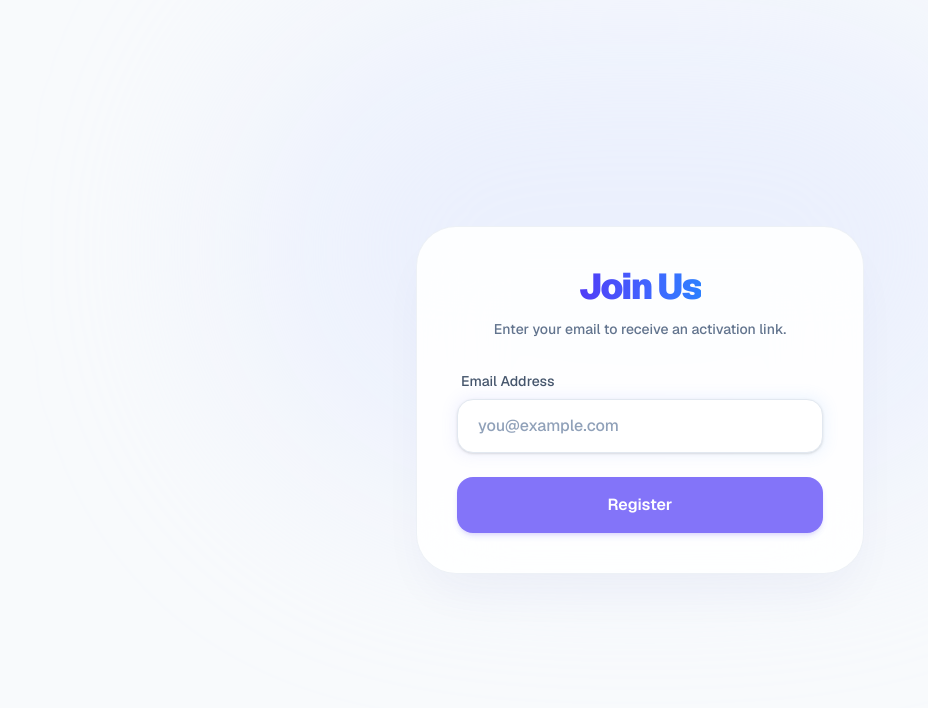
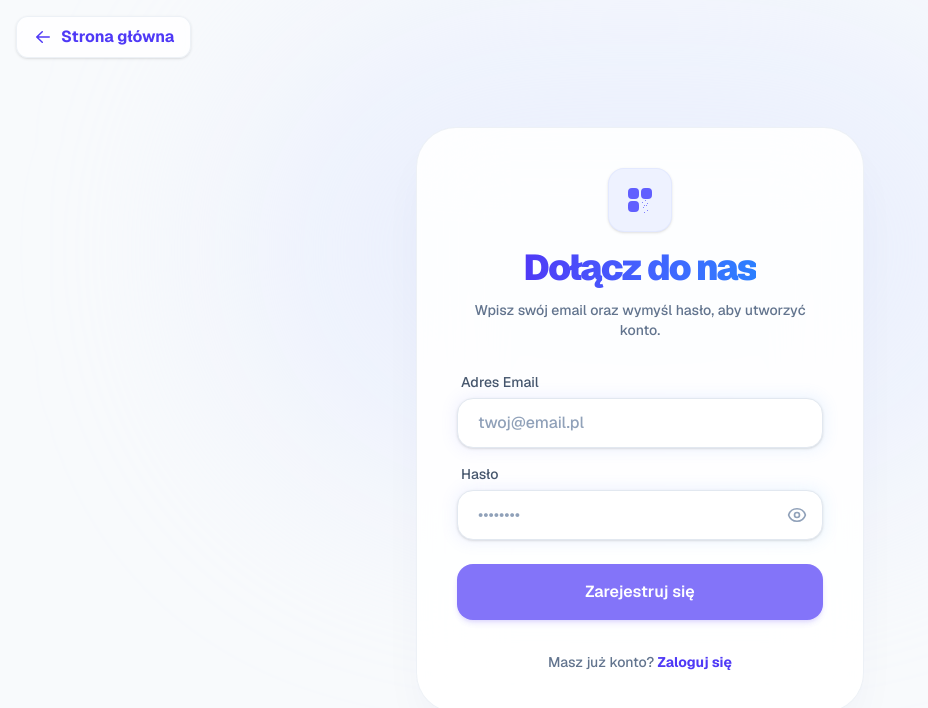
Before and after one commit to loszekai/placmitu, a Next.js app: page /rejestracja in a window 1280 px wide. Shown: the top 708 px of the page, without its empty margins (0-928 px from the left). Built offline with nearby package versions, Linux system fonts and the light colour scheme.

Commit message:
Add password for registration page

```diff
--- a/ai/coding-standards.md
+++ b/ai/coding-standards.md
@@ -16,3 +16,7 @@ When you need to call a CLI command, first change to the project directory, then
 
 ## UI
 Use light theme.
+
+
+## Language
+Use Polish language for every text in the UI.
--- a/app/rejestracja/page.tsx
+++ b/app/rejestracja/page.tsx
@@ -1,15 +1,24 @@
 "use client";
 
 import { useState } from "react";
+import Link from "next/link";
 
 export default function RegisterPage() {
   const [email, setEmail] = useState("");
+  const [password, setPassword] = useState("");
+  const [showPassword, setShowPassword] = useState(false);
   const [status, setStatus] = useState<"idle" | "loading" | "success" | "error">("idle");
   const [errorMessage, setErrorMessage] = useState("");
 
   const handleSubmit = async (e: React.FormEvent) => {
     e.preventDefault();
-    if (!email) return;
+    if (!email || !password) return;
+
+    if (password.length < 8) {
+      setErrorMessage("Hasło musi mieć co najmniej 8 znaków.");
+      setStatus("error");
+      return;
+    }
 
     setStatus("loading");
     setErrorMessage("");
@@ -18,12 +27,12 @@ export default function RegisterPage() {
       const res = await fetch("/api/register", {
         method: "POST",
         headers: { "Content-Type": "application/json" },
-        body: JSON.stringify({ email }),
+        body: JSON.stringify({ email, password }),
       });
 
       if (!res.ok) {
         const errorData = await res.json().catch(() => null);
-        throw new Error(errorData?.message || errorData?.error || "Registration failed. Please try again.");
+        throw new Error(errorData?.message || errorData?.error || "Rejestracja się nie powiodła. Spróbuj ponownie.");
       }
 
       setStatus("success");
@@ -38,35 +47,54 @@ export default function RegisterPage() {
     <div className="min-h-screen bg-slate-50 text-slate-800 font-sans flex flex-col items-center justify-center p-4 selection:bg-indigo-500/30 relative overflow-hidden">
       <div className="absolute top-0 left-1/2 -translate-x-1/2 w-[800px] h-[500px] bg-indigo-100/50 blur-[100px] rounded-full pointer-events-none"></div>
 
-      <main className="w-full max-w-md mx-auto flex flex-col gap-8 relative z-10 p-8 sm:p-10 bg-white/90 backdrop-blur-2xl border border-slate-200/60 rounded-[2.5rem] shadow-2xl shadow-indigo-900/5">
-        <div className="text-center space-y-3">
+      <header className="absolute top-0 left-0 w-full p-4 z-20 flex justify-between max-w-7xl mx-auto right-0">
+        <Link href="/" className="text-indigo-600 font-bold flex items-center gap-2 hover:text-indigo-700 transition-colors bg-white/80 backdrop-blur-sm px-4 py-2 rounded-xl border border-slate-200/60 shadow-sm hover:shadow-md hover:-translate-y-0.5">
+          <svg xmlns="http://www.w3.org/2000/svg" viewBox="0 0 20 20" fill="currentColor" className="w-5 h-5">
+            <path fillRule="evenodd" d="M17 10a.75.75 0 0 1-.75.75H5.612l4.158 3.96a.75.75 0 1 1-1.04 1.08l-5.5-5.25a.75.75 0 0 1 0-1.08l5.5-5.25a.75.75 0 1 1 1.04 1.08L5.612 9.25H16.25A.75.75 0 0 1 17 10Z" clipRule="evenodd" />
+          </svg>
+          Strona główna
+        </Link>
+      </header>
+
+      <main className="w-full max-w-md mx-auto flex flex-col gap-6 relative z-10 p-8 sm:p-10 bg-white/90 backdrop-blur-2xl border border-slate-200/60 rounded-[2.5rem] shadow-2xl shadow-indigo-900/5 mt-10">
+        <div className="text-center space-y-3 mb-2">
+          <div className="mx-auto w-16 h-16 bg-indigo-50 rounded-2xl flex items-center justify-center border border-indigo-100/80 shadow-sm mb-4">
+            <svg xmlns="http://www.w3.org/2000/svg" viewBox="0 0 24 24" fill="currentColor" className="w-8 h-8 text-indigo-500">
+              <path d="M6 3a3 3 0 0 0-3 3v2.25a3 3 0 0 0 3 3h2.25a3 3 0 0 0 3-3V6a3 3 0 0 0-3-3H6ZM15.75 3a3 3 0 0 0-3 3v2.25a3 3 0 0 0 3 3H18a3 3 0 0 0 3-3V6a3 3 0 0 0-3-3h-2.25ZM6 12.75a3 3 0 0 0-3 3V18a3 3 0 0 0 3 3h2.25a3 3 0 0 0 3-3v-2.25a3 3 0 0 0-3-3H6ZM17.625 15a.375.375 0 1 0 0-.75.375.375 0 0 0 0 .75Zm-1.875 1.125a.375.375 0 1 1-.75 0 .375.375 0 0 1 .75 0Zm.375-3.375a.375.375 0 1 0 0-.75.375.375 0 0 0 0 .75Zm-1.875 1.125a.375.375 0 1 1-.75 0 .375.375 0 0 1 .75 0Zm2.625 2.625a.375.375 0 1 0 0-.75.375.375 0 0 0 0 .75Zm-1.875 1.125a.375.375 0 1 1-.75 0 .375.375 0 0 1 .75 0Zm2.625 2.625a.375.375 0 1 0 0-.75.375.375 0 0 0 0 .75Zm-1.875 1.125a.375.375 0 1 1-.75 0 .375.375 0 0 1 .75 0Z" />
+            </svg>
+          </div>
           <h1 className="text-4xl font-black tracking-tighter">
             <span className="bg-clip-text text-transparent bg-gradient-to-r from-indigo-600 to-blue-500">
-              Join Us
+              Dołącz do nas
             </span>
           </h1>
           <p className="text-slate-500 text-sm font-medium">
-            Enter your email to receive an activation link.
+            Wpisz swój email oraz wymyśl hasło, aby utworzyć konto.
           </p>
         </div>
 
         {status === "success" ? (
-          <div className="p-6 bg-emerald-50/80 border border-emerald-100 rounded-2xl text-center space-y-3 animate-in zoom-in duration-500 shadow-sm">
+          <div className="p-6 bg-emerald-50/80 border border-emerald-100 rounded-2xl text-center space-y-3 animate-in zoom-in duration-500 shadow-sm mt-2">
             <div className="mx-auto w-16 h-16 bg-emerald-100/50 rounded-full flex items-center justify-center border border-emerald-200/50">
               <svg xmlns="http://www.w3.org/2000/svg" className="w-8 h-8 text-emerald-600" fill="none" viewBox="0 0 24 24" stroke="currentColor" strokeWidth={2}>
                 <path strokeLinecap="round" strokeLinejoin="round" d="M9 12l2 2 4-4m6 2a9 9 0 11-18 0 9 9 0 0118 0z" />
               </svg>
             </div>
             <div>
-              <h3 className="font-semibold text-lg text-emerald-800">Check Your Inbox</h3>
-              <p className="text-sm text-emerald-600 mt-1">We've sent an activation link to your email address.</p>
+              <h3 className="font-semibold text-lg text-emerald-800">Sprawdź swoją skrzynkę!</h3>
+              <p className="text-sm text-emerald-600 mt-1">Wysłaliśmy link aktywacyjny na podany adres email.</p>
+            </div>
+            <div className="pt-4">
+              <Link href="/" className="block w-full text-emerald-700 bg-emerald-100/50 hover:bg-emerald-100 font-bold py-3 text-sm rounded-xl transition-colors shadow-sm">
+                Wróć na stronę główną
+              </Link>
             </div>
           </div>
         ) : (
-          <form onSubmit={handleSubmit} className="space-y-6">
-            <div className="space-y-2">
+          <form onSubmit={handleSubmit} className="space-y-4">
+            <div className="space-y-1.5">
               <label htmlFor="email" className="block text-sm font-medium text-slate-600 ml-1">
-                Email Address
+                Adres Email
               </label>
               <div className="relative group">
                 <div className="absolute -inset-0.5 bg-gradient-to-r from-indigo-400 to-blue-400 rounded-2xl blur opacity-10 group-hover:opacity-30 transition duration-500"></div>
@@ -76,9 +104,44 @@ export default function RegisterPage() {
                   required
                   value={email}
                   onChange={(e) => setEmail(e.target.value)}
-                  placeholder="you@example.com"
-                  className="relative w-full bg-white border border-slate-200 rounded-2xl px-5 py-3.5 text-slate-800 placeholder-slate-400 focus:outline-none focus:border-indigo-400 focus:ring-4 focus:ring-indigo-500/10 transition-all font-medium shadow-sm"
+                  placeholder="twoj@email.pl"
+                  className="relative w-full bg-white border border-slate-200 rounded-2xl px-5 py-3 text-slate-800 placeholder-slate-400 focus:outline-none focus:border-indigo-400 focus:ring-4 focus:ring-indigo-500/10 transition-all font-medium shadow-sm"
                 />
+              </div>
+            </div>
+
+            <div className="space-y-1.5">
+              <label htmlFor="password" className="block text-sm font-medium text-slate-600 ml-1">
+                Hasło
+              </label>
+              <div className="relative group">
+                <div className="absolute -inset-0.5 bg-gradient-to-r from-indigo-400 to-blue-400 rounded-2xl blur opacity-10 group-hover:opacity-30 transition duration-500"></div>
+                <input
+                  id="password"
+                  type={showPassword ? "text" : "password"}
+                  required
+                  value={password}
+                  onChange={(e) => setPassword(e.target.value)}
+                  placeholder="••••••••"
+                  className="relative w-full bg-white border border-slate-200 rounded-2xl px-5 py-3 text-slate-800 placeholder-slate-400 focus:outline-none focus:border-indigo-400 focus:ring-4 focus:ring-indigo-500/10 transition-all font-medium shadow-sm pr-12"
+                />
+                <button
+                  type="button"
+                  onClick={() => setShowPassword(!showPassword)}
+                  className="absolute right-4 top-1/2 -translate-y-1/2 text-slate-400 hover:text-indigo-600 focus:outline-none transition-colors"
+                  aria-label={showPassword ? "Ukryj hasło" : "Pokaż hasło"}
+                >
+                  {showPassword ? (
+                    <svg xmlns="http://www.w3.org/2000/svg" fill="none" viewBox="0 0 24 24" strokeWidth={2} stroke="currentColor" className="w-5 h-5">
+                      <path strokeLinecap="round" strokeLinejoin="round" d="M3.98 8.223A10.477 10.477 0 0 0 1.934 12C3.226 16.338 7.244 19.5 12 19.5c.993 0 1.953-.138 2.863-.395M6.228 6.228A10.451 10.451 0 0 1 12 4.5c4.756 0 8.773 3.162 10.065 7.498a10.522 10.522 0 0 1-4.293 5.774M6.228 6.228 3 3m3.228 3.228 3.65 3.65m7.894 7.894L21 21m-3.228-3.228-3.65-3.65m0 0a3 3 0 1 0-4.243-4.243m4.242 4.242L9.88 9.88" />
+                    </svg>
+                  ) : (
+                    <svg xmlns="http://www.w3.org/2000/svg" fill="none" viewBox="0 0 24 24" strokeWidth={2} stroke="currentColor" className="w-5 h-5">
+                      <path strokeLinecap="round" strokeLinejoin="round" d="M2.036 12.322a1.012 1.012 0 0 1 0-.639C3.423 7.51 7.36 4.5 12 4.5c4.638 0 8.573 3.007 9.963 7.178.07.207.07.431 0 .639C20.577 16.49 16.64 19.5 12 19.5c-4.638 0-8.573-3.007-9.963-7.178Z" />
+                      <path strokeLinecap="round" strokeLinejoin="round" d="M15 12a3 3 0 1 1-6 0 3 3 0 0 1 6 0Z" />
+                    </svg>
+                  )}
+                </button>
               </div>
             </div>
 
@@ -93,23 +156,34 @@ export default function RegisterPage() {
 
             <button
               type="submit"
-              disabled={status === "loading" || !email}
-              className="w-full relative group disabled:opacity-70 disabled:cursor-not-allowed"
+              disabled={status === "loading" || !email || !password}
+              className="w-full relative group disabled:opacity-70 disabled:cursor-not-allowed mt-2"
             >
               <div className="absolute -inset-0.5 bg-gradient-to-r from-indigo-500 to-blue-500 rounded-2xl blur opacity-30 group-hover:opacity-50 transition duration-500 group-disabled:opacity-0"></div>
               <div className="relative w-full bg-indigo-600 hover:bg-indigo-500 text-white font-semibold py-4 rounded-2xl transition-all shadow-md shadow-indigo-600/20 flex items-center justify-center gap-2">
                 {status === "loading" ? (
                   <>
                     <div className="w-5 h-5 border-2 border-indigo-200/30 border-t-white rounded-full animate-spin"></div>
-                    <span>Sending...</span>
+                    <span>Przetwarzanie...</span>
                   </>
                 ) : (
-                  <span>Register</span>
+                  <span>Zarejestruj się</span>
                 )}
               </div>
             </button>
           </form>
         )}
+
+        {status !== "success" && (
+          <div className="text-center pt-2">
+            <p className="text-slate-500 text-sm font-medium">
+              Masz już konto?{" "}
+              <Link href="/logowanie" className="text-indigo-600 hover:text-indigo-700 font-bold hover:underline transition-colors">
+                Zaloguj się
+              </Link>
+            </p>
+          </div>
+        )}
       </main>
     </div>
   );
```
